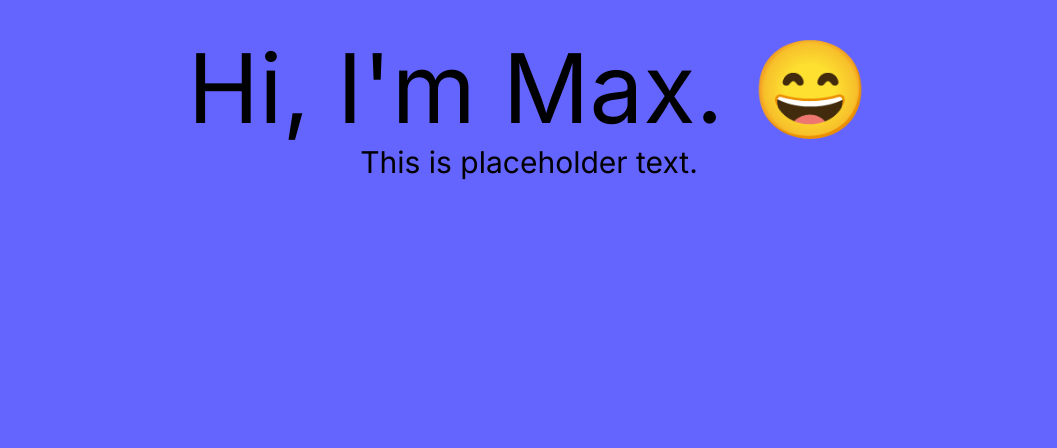
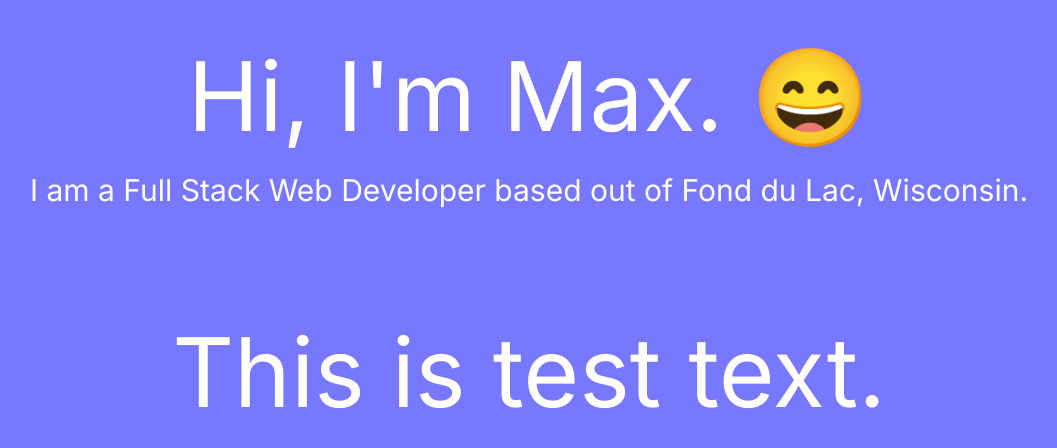
Before and after one commit to MaxHolzmann/portfolio, a Next.js app: page / in a window 1280 px wide. Shown: the top 448 px of the page, without its empty margins (111-1168 px from the left). Built offline with nearby package versions, Linux system fonts and the light colour scheme.

Commit message:
adds AOS and begin to experiment with AOS

```diff
--- a/app/globals.css
+++ b/app/globals.css
@@ -18,4 +18,5 @@ body {
     )
     rgb(var(--background-start-rgb));
   min-height: 200vh;
+  color: white;
 }
--- a/app/page.js
+++ b/app/page.js
@@ -1,8 +1,13 @@
 "use client";
-
 import { useState, useEffect } from "react";
+import AOS from "aos";
+import "aos/dist/aos.css";
 
 export default function Home() {
+  useEffect(() => {
+    AOS.init();
+  }, []);
+
   const [scrollPosition, setScrollPosition] = useState(0);
 
   useEffect(() => {
@@ -19,8 +24,8 @@ export default function Home() {
   }, []);
 
   useEffect(() => {
-    const maxScrollHeight = 1000; // Adjust this value as needed
-    const minBlueValue = 100; // Adjust this value as needed
+    const maxScrollHeight = 2000; // Adjust this value as needed
+    const minBlueValue = 120; // Adjust this value as needed
 
     const calculateBlueValue = () => {
       const percentScrolled = scrollPosition / maxScrollHeight;
@@ -38,11 +43,25 @@ export default function Home() {
   return (
     <div>
       <main>
-        <div className='flex flex-col items-center justify-center gap-2 p-10'>
-          <h1 className='text-8xl'>Hi, I'm Max. 😄</h1>
-          <h2 className='text-3xl'>This is placeholder text.</h2>
+        <div className='flex flex-col items-center justify-center gap-2 p-12'>
+          <h1 data-aos='fade-right' className='text-8xl'>
+            Hi, I'm Max. 😄
+          </h1>
+          <h2 data-aos='fade-left' className='p-5 text-3xl'>
+            I am a Full Stack Web Developer based out of Fond du Lac, Wisconsin.
+          </h2>
         </div>
       </main>
+
+      <div className='flex flex-col items-center justify-center gap-2 p-12'>
+        <h1
+          data-aos='fade-up'
+          data-aos-anchor-placement='top-center'
+          className='text-8xl'
+        >
+          This is test text.
+        </h1>
+      </div>
     </div>
   );
 }
--- a/package.json
+++ b/package.json
@@ -11,6 +11,7 @@
   "dependencies": {
     "@headlessui/react": "^1.7.14",
     "@heroicons/react": "^2.0.18",
+    "aos": "^2.3.4",
     "eslint": "8.40.0",
     "eslint-config-next": "13.4.2",
     "next": "13.4.2",
```
Also changed, not shown: 1 other file (tests, documents, lock files or other folders).
